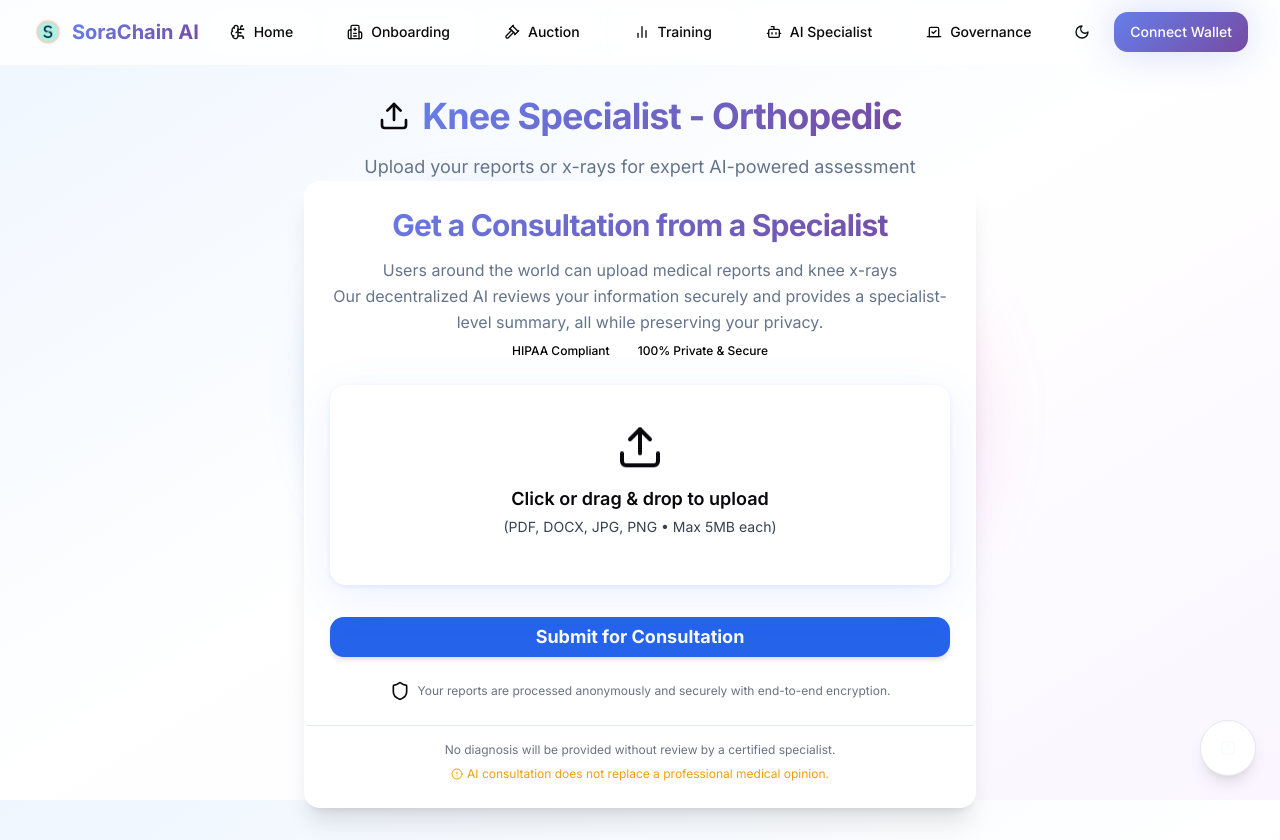
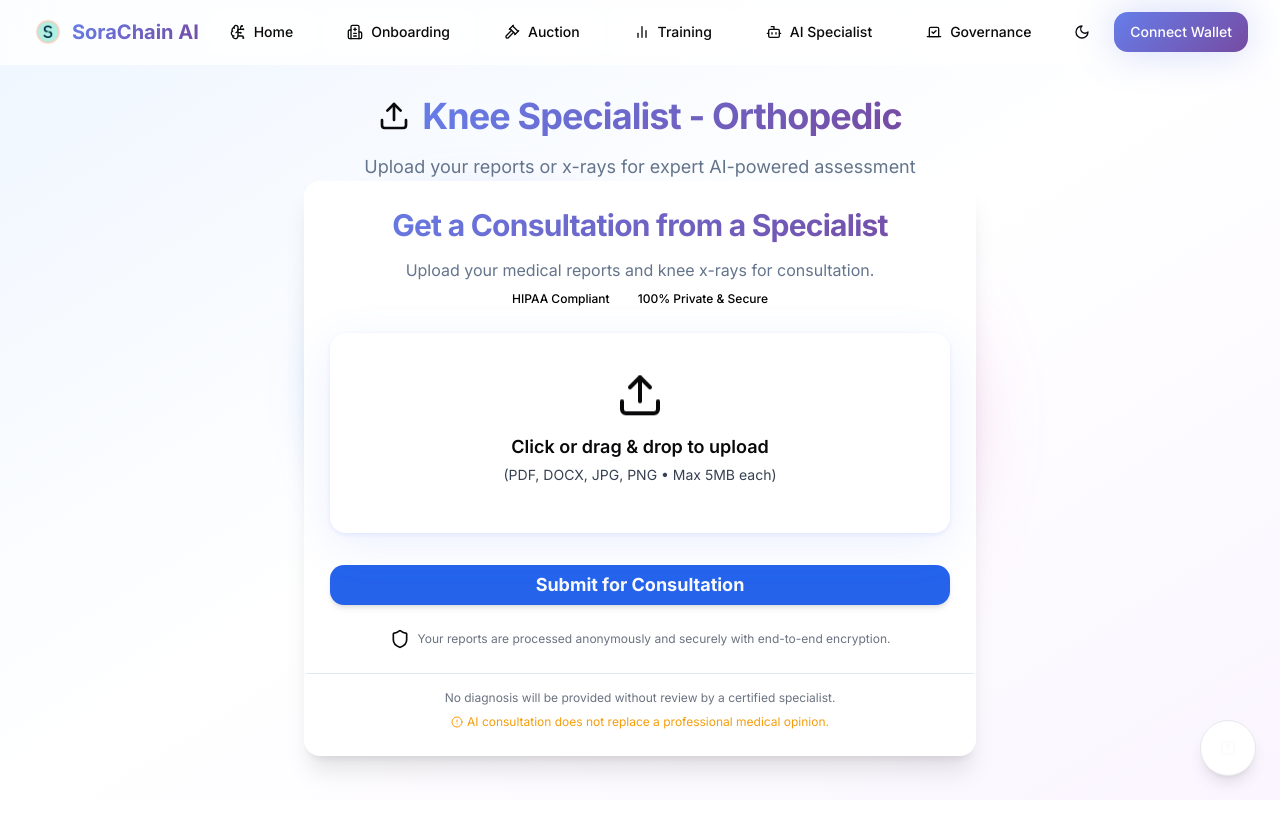
Before and after one commit to SoraChain-AI/Healthcare-ortho, a React (Vite) app: page /inference in a window 1280 px wide. After the commit the page ends 800 px from the top, so only its background shows below. Built offline with nearby package versions, Linux system fonts and the light colour scheme.

Commit message:
Update inference page description
Update the description text on the inference page to "Upload your medical reports and knee x-rays for consultation".

```diff
--- a/src/pages/Inference.tsx
+++ b/src/pages/Inference.tsx
@@ -86,8 +86,7 @@ const Inference = () => {
           <CardHeader className="text-center">
             <CardTitle className="text-3xl font-bold text-gradient mb-2">Get a Consultation from a Specialist</CardTitle>
             <CardDescription className="text-md">
-              Users around the world can upload medical reports and knee x-rays <br />
-              Our decentralized AI reviews your information securely and provides a specialist-level summary, all while preserving your privacy.
+              Upload your medical reports and knee x-rays for consultation.
             </CardDescription>
             <div className="mt-4 flex flex-wrap gap-2 justify-center">
               <Badge label="HIPAA Compliant" variant="privacy" />
```
